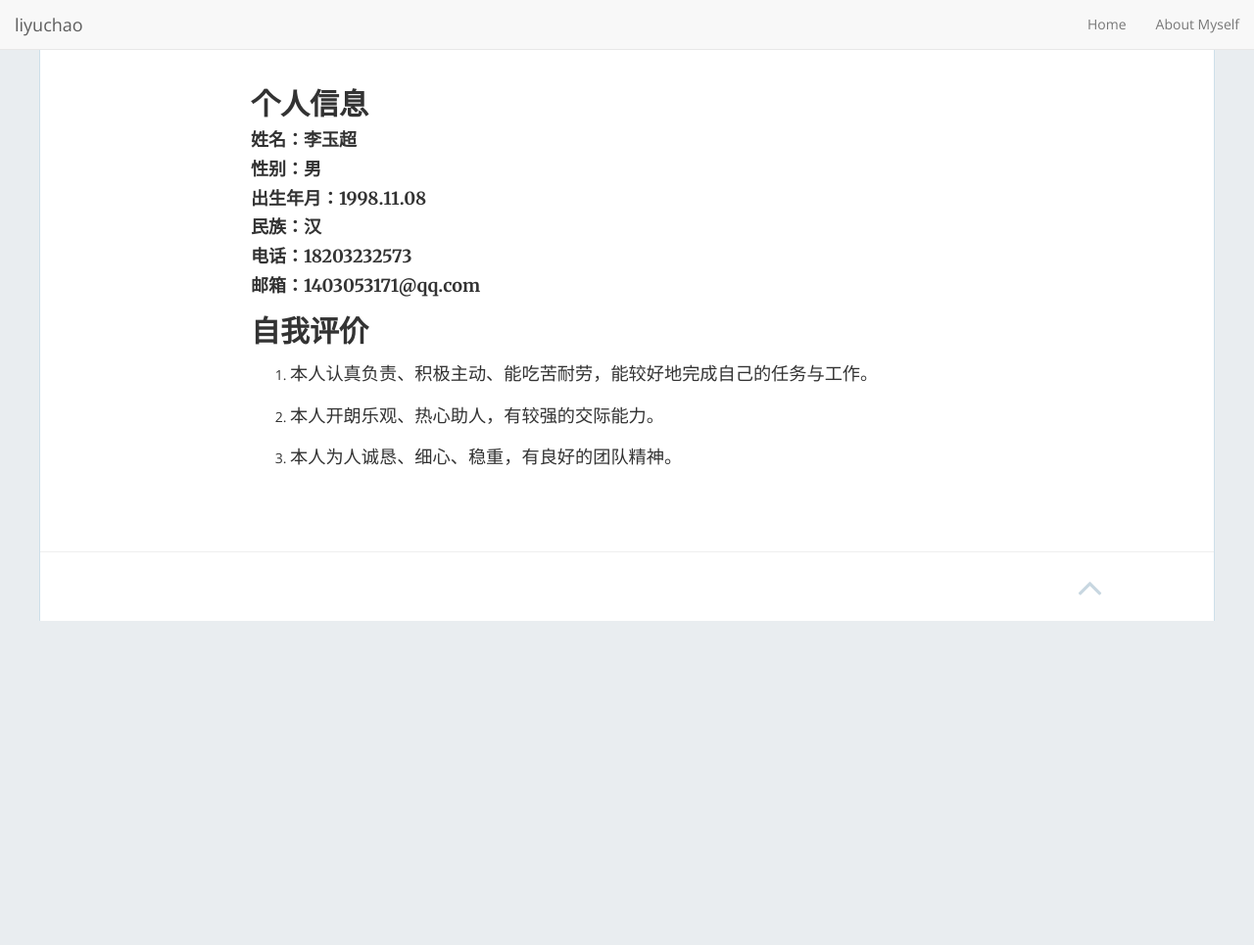
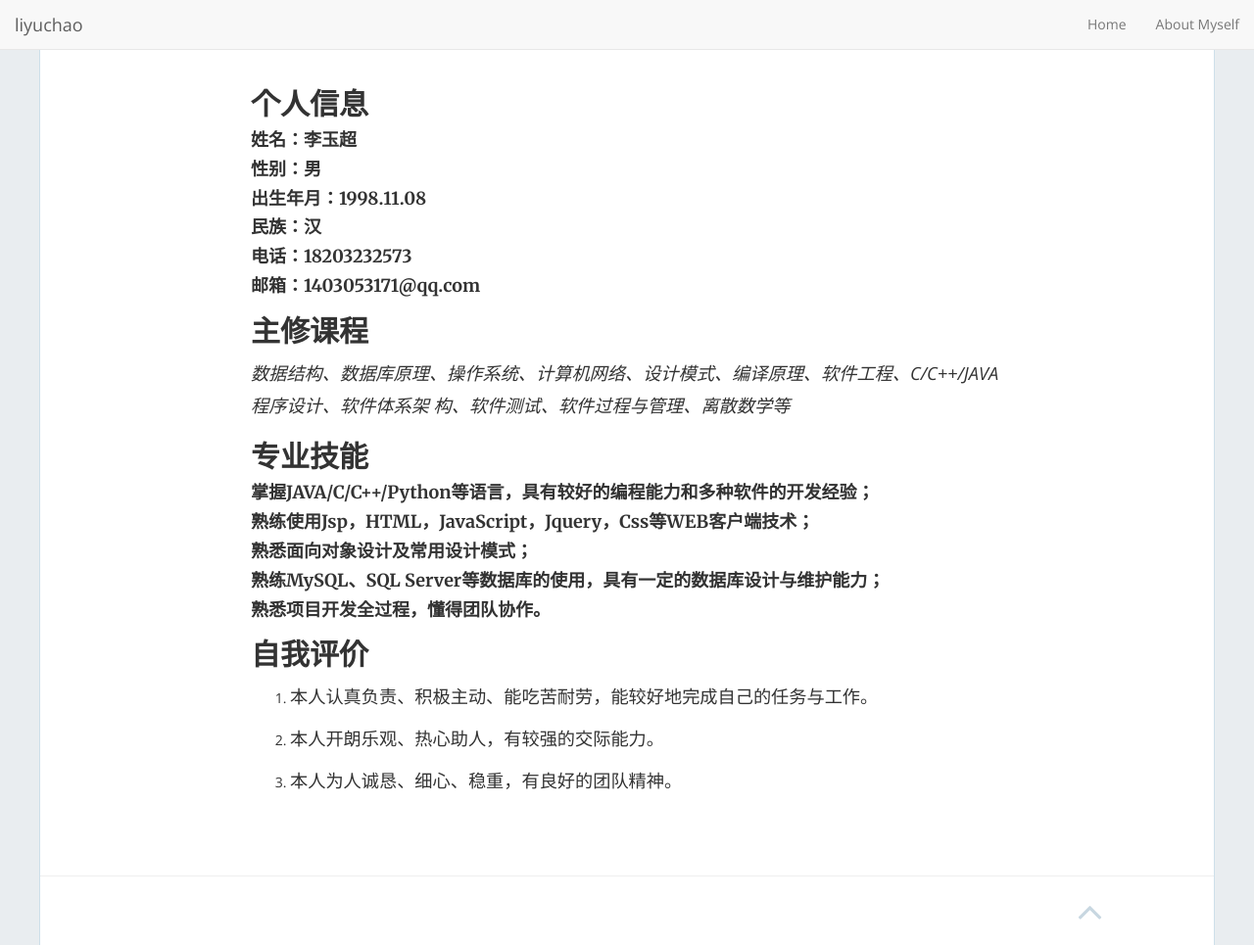
Before and after one commit to flowerandboys/flowerandboys.github.io, a Jekyll site: the page built from about.md, in a window 1280 px wide and 965 px high. Shown: the whole window at 98% size. Built offline with Jekyll 4.4.1, drawn with Linux system fonts in a browser that asks for light colours; nearby versions of some CDN libraries.

Commit message:
Update about.md

```diff
--- a/about.md
+++ b/about.md
@@ -18,6 +18,17 @@ permalink: /about/
 
 #### 邮箱：1403053171@qq.com
 
+## 主修课程
+
+*数据结构、数据库原理、操作系统、计算机网络、设计模式、编译原理、软件工程、C/C++/JAVA程序设计、软件体系架  构、软件测试、软件过程与管理、离散数学等*
+
+## 专业技能
+
+#### 掌握JAVA/C/C++/Python等语言，具有较好的编程能力和多种软件的开发经验；
+#### 熟练使用Jsp，HTML，JavaScript，Jquery，Css等WEB客户端技术；
+#### 熟悉面向对象设计及常用设计模式；
+#### 熟练MySQL、SQL Server等数据库的使用，具有一定的数据库设计与维护能力；
+#### 熟悉项目开发全过程，懂得团队协作。
 
 ## 自我评价
 1. 本人认真负责、积极主动、能吃苦耐劳，能较好地完成自己的任务与工作。
```
